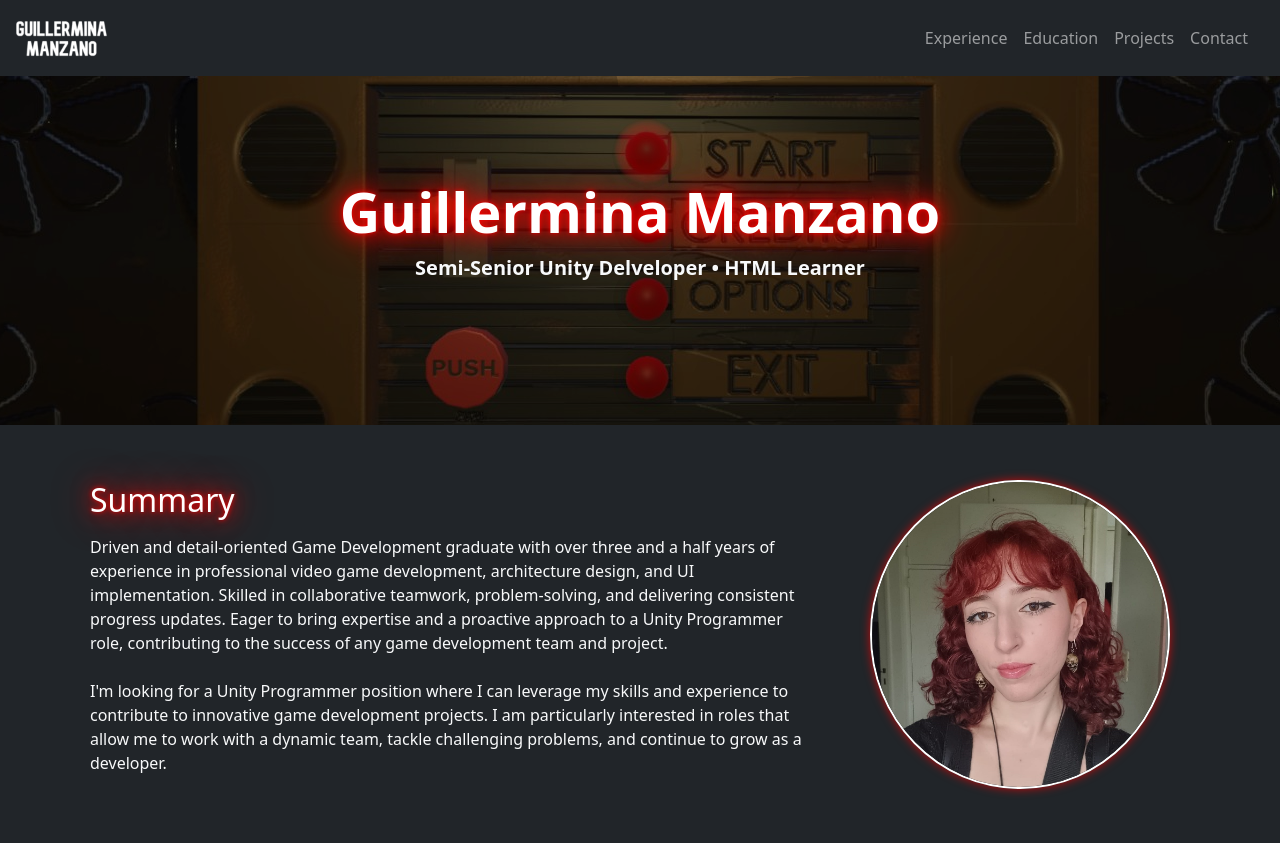
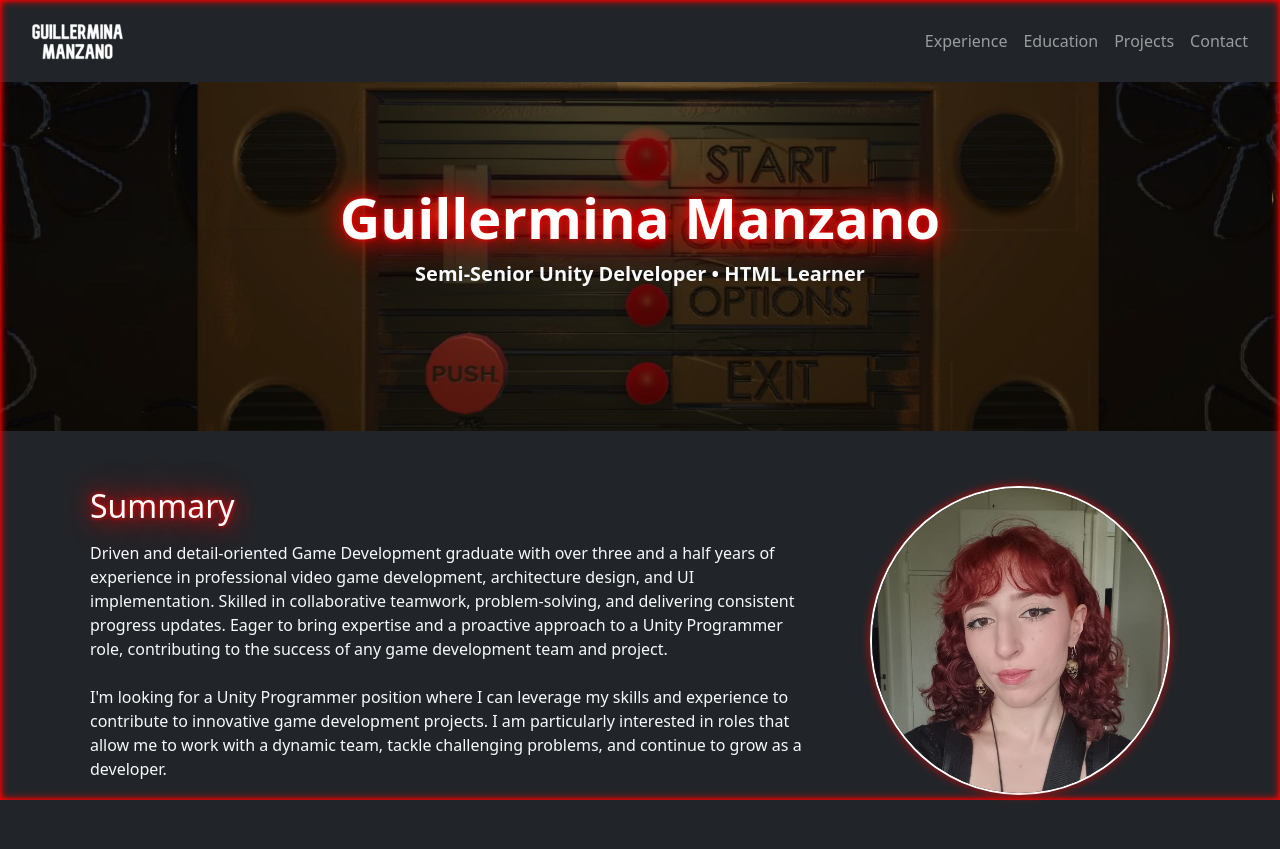
Before and after one commit to manzanog0612/manzanog0612.github.io, a plain HTML site: page index.html in a window 1280 px wide. Drawn offline with nearby package versions, Linux system fonts and the light colour scheme.

Commit message:
Added border of page neon pulse

```diff
--- a/assets/css/styles.css
+++ b/assets/css/styles.css
@@ -1,3 +1,30 @@
+@keyframes neonPulse {
+  0%, 100% {
+    box-shadow:
+      inset 0 0 10px #ff0000,
+      inset 0 0 15px #ff0000,
+      inset 0 0 20px #ff0000;
+  }
+  50% {
+    box-shadow:
+      inset 0 0 1px #ff0000,
+      inset 0 0 5px #ff0000,
+      inset 0 0 10px #ff0000;
+  }
+}
+
+body::before {
+    content: "";
+    position: fixed;
+    top: 0;
+    left: 0;
+    width: 100vw;
+    height: 100vh;
+    pointer-events: none; /* evita que bloquee clics o scroll */
+    z-index: 9999;
+    animation: neonPulse 2s infinite;
+}
+
 .logo {
     width: 100px;
     height: auto;
--- a/index.html
+++ b/index.html
@@ -10,7 +10,7 @@
 <body>
     <nav class="navbar navbar-expand-lg navbar-dark bg-dark">
         <div class="container-fluid">
-            <img src="assets/img/logo.png" class="img-fluid navbar-brand logo" alt="Logo del nombre Guillermina Manzano">
+            <img src="assets/img/logo.png" class="img-fluid navbar-brand logo ms-3 py-2" alt="Logo del nombre Guillermina Manzano">
             <button class="navbar-toggler" type="button" data-bs-toggle="collapse" data-bs-target="#navbarNav" aria-controls="navbarNav" aria-expanded="false" aria-label="Toggle navigation">
               <span class="navbar-toggler-icon"></span>
             </button>
```
